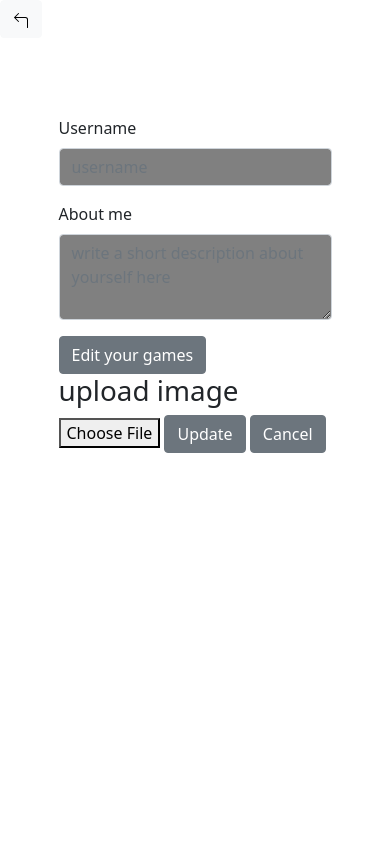
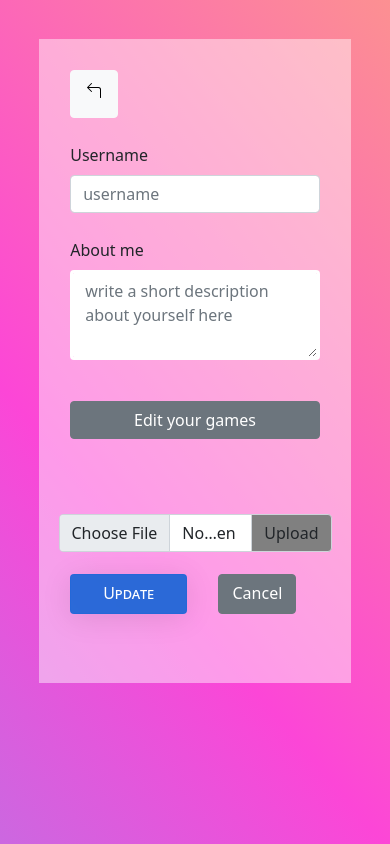
Before and after one commit to Kent-Danielle/BuddyUp, a website: page public/html/profile_edit.html in a window 390 px wide. Drawn offline with nearby package versions, Linux system fonts and the light colour scheme; no server answers.

```diff
--- a/public/html/profile_edit.html
+++ b/public/html/profile_edit.html
@@ -34,13 +34,13 @@
 </head>
 <body>
 
+  <div id="edit-container">
+
     <!-- go back arrow -->
     <a id="go-back" href="/user/profile/self" class="btn btn-light" role="button">
       <svg xmlns="http://www.w3.org/2000/svg" width="16" height="16" fill="currentColor" class="bi bi-arrow-90deg-left" viewbox="0 0 16 16">
       <path fill-rule="evenodd" d="M1.146 4.854a.5.5 0 0 1 0-.708l4-4a.5.5 0 1 1 .708.708L2.707 4H12.5A2.5 2.5 0 0 1 15 6.5v8a.5.5 0 0 1-1 0v-8A1.5 1.5 0 0 0 12.5 5H2.707l3.147 3.146a.5.5 0 1 1-.708.708l-4-4z"/></svg>
     </a>
-
-  <div id="edit-container">
 
         <!-- Changing your information-->
     <div class="mb-3">
@@ -58,12 +58,15 @@
         <div class="modal-content">
           <div class="modal-header">
             <h5 class="modal-title" id="games-modal-toggle-label">Games</h5>
-            <button type="button" class="btn-close" data-bs-dismiss="modal" aria-label="Close"></button>
+            <button id="games-modal-close" type="button" class="btn-close" data-bs-dismiss="modal" aria-label="Close"></button>
           </div>
           <div class="modal-body">
 
             <!-- add a game button -->
             <button id="add-game" type="button" class="btn btn-secondary btn-sm">add game</button>
+
+            <!-- delete all games button -->
+            <button id="delete-all-games" type="button" class="btn btn-sm btn-secondary">delete all</button>
 
             <!-- Games will be added here via javascript-->
             <div id="games-div"></div>
@@ -76,15 +79,20 @@
       </div>
     </div>
 
-    <a class="btn btn-secondary" data-bs-toggle="modal" href="#games-modal-toggle" role="button">Edit your games</a>
+    <!-- edit games button -->
+    <a id="edit-games-button" class="btn btn-secondary" data-bs-toggle="modal" href="#games-modal-toggle" role="button">Edit your games</a>
 
+    <div id="bottom-sub-container">
       <!-- Change image of user -->
-    <h1>upload image</h1>
-    <button id="profile-picture">Choose File</button>
+      <div id="image-upload" class="input-group mb-3">
+        <input type="file" class="form-control" id="inputGroupFile02">
+        <label class="input-group-text" for="inputGroupFile02">Upload</label>
+      </div>
 
       <!-- Cancel or submit buttons -->
       <a href="/user/profile/self" role="button" id="update" type="button" class="btn btn-secondary">Update</a>
-    <a role="button" class="btn btn-secondary" href="/user/profile/self">Cancel</a>
+      <a role="button" class="btn btn-secondary" id="cancel" href="/user/profile/self">Cancel</a>
+    </div>
     </div>
 
   <h4 id="errorMsg"></h4>
--- a/public/scripts/profile_edit.js
+++ b/public/scripts/profile_edit.js
@@ -2,7 +2,6 @@
 
 const usernameButton = document.getElementById("username");
 const aboutMeField = document.getElementById("about");
-const gameElements = document.getElementsByClassName("game-field");
 
 // adds a new game field with the value being the gameString parameter
 function addGameData(gameString) {
@@ -57,6 +56,7 @@
 // use the fetch api to update the user's profile
 document.getElementById("update").addEventListener("click", function(e) {
   let gameNames = [];
+  const gameElements = document.getElementsByClassName("game-field");
   for (let i = 0; i < gameElements.length; i++) {
     gameNames[i] = gameElements[i].value;
   }
@@ -88,13 +88,18 @@
     });
 });
 
-///////////////////////////////////////////////////
-// make sure games are valid (NEED TO FIX)
-document.getElementById("confirm-games-edit").addEventListener("click", function(e) {
-  for (let i = 0; i < gameElements.length; i++) {
-    if (gameElements[i].value === "") {
-      console.log("bad game name!");
-      $('#games-modal-toggle-label').modal({backdrop: 'static', keyboard: false})
-    }
+let tempGamesDiv = [];
+let tempGameNames = [];
+let cancelled = false;
+
+// deletes all games from the list
+document.getElementById("delete-all-games").addEventListener("click", function(e) {
+  let gamesDiv = document.getElementById("games-div");
+  tempGamesDiv = gamesDiv.innerHTML;
+  let tempGameFields = document.getElementsByClassName("game-field");
+  tempGameNames = [];
+  for (let i = 0; i < tempGameNames.length; i++) {
+    tempGameNames[i] = tempGameFields[i].value;
   }
+  gamesDiv.innerHTML = "";
 });
--- a/public/styles/profile_edit.css
+++ b/public/styles/profile_edit.css
@@ -1,5 +1,21 @@
+body {
+  margin: 10%;
+  height: 100%;
+  background: rgb(63, 200, 251);
+  background: linear-gradient(
+    50deg,
+    rgba(63, 200, 251, 1) 0%,
+    rgba(252, 70, 215, 1) 50%,
+    rgba(252, 225, 70, 1) 100%
+  );
+  animation: gradient 30s ease infinite;
+  background-size: 300% 300%;
+  background-repeat: no-repeat;
+}
+
 #edit-container {
-  margin: 20% 15%;
+  padding: 10%;
+  background: rgba(255, 255, 255, 0.456);
 }
 
 #error-msg {
@@ -9,11 +25,79 @@
   color: var(--accent-light);
 }
 
+#go-back {
+  width: 3em;
+  height: 3em;
+}
+
 textarea {
+  border: 0.2em white solid !important;
+}
+
+label.input-group-text {
   background-color: gray !important;
 }
 
+#edit-games-button {
+  width: 100%;
+  height: 50%;
+}
 
-input {
-  background-color: gray !important;
+.mb-3, .btn-secondary  {
+  margin: 10% 0%;
 }
+
+textarea:hover, input:hover {
+  border-color: black !important;
+}
+
+#bottom-sub-container {
+  margin: 10% 0%;
+  display: grid;
+  grid-template-columns: 50% 50%;
+}
+
+#image-upload {
+  grid-column: 1/3;
+}
+
+#update {
+  box-sizing: border-box;
+  color: white;
+  background: rgba(22, 100, 214, 0.91);
+  box-shadow: 0 4px 30px rgba(0, 0, 0, 0.1);
+  backdrop-filter: blur(2px);
+  -webkit-backdrop-filter: blur(5px);
+  border: 1px solid rgba(22, 100, 214, 0.3);
+  width: 100%;
+  height: 50%;
+  font-variant: small-caps;
+}
+
+#cancel {
+  text-align: center;
+  justify-self: center;
+  grid-column: 2;
+  width: 40%;
+  height: 50%;
+}
+
+
+@media screen and (max-width: 500px) {
+  #image-upload {
+    justify-self: center;
+    width: 70vw;
+    height: 2em;
+  }
+
+  #update {
+    width: 30vw;
+    height: 2.5em;
+  }
+
+  #cancel {
+    width: 20vw;
+    height: 2.5em;
+  }
+
+}
```
Lines whose indentation alone changed are shown as unchanged.
